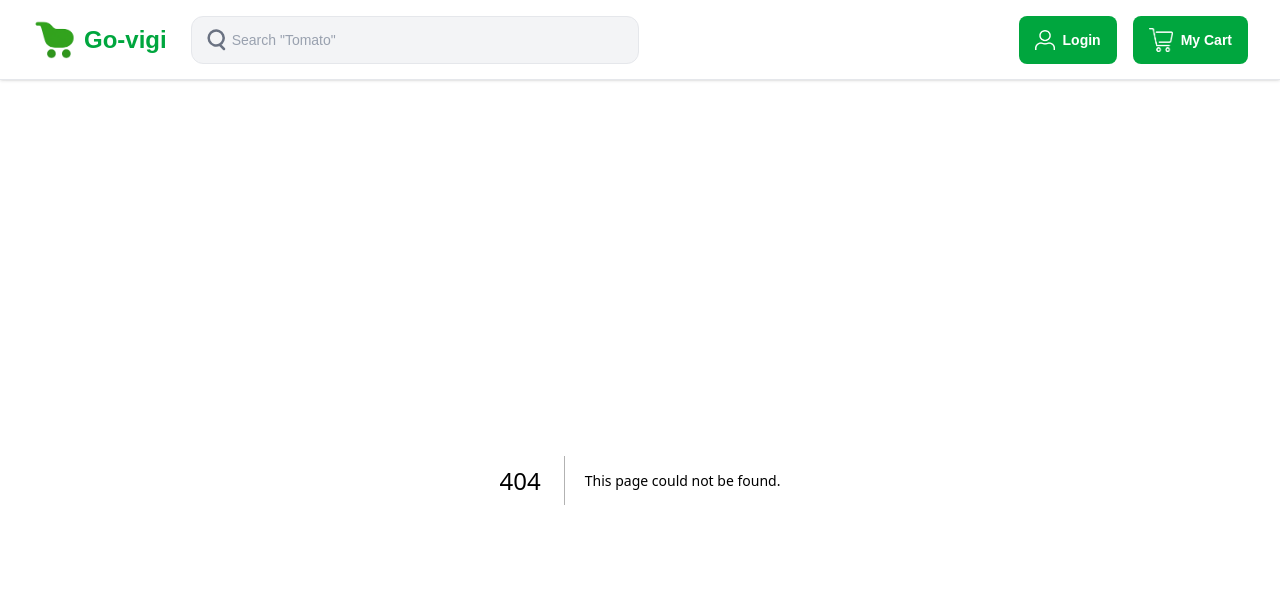
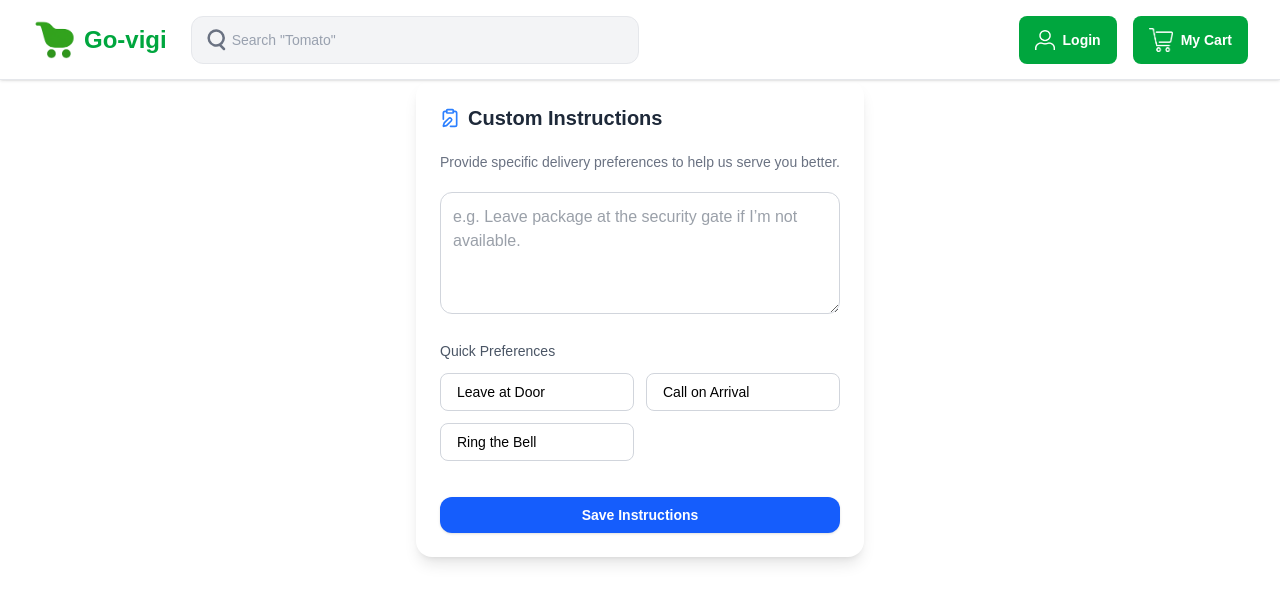
Before and after one commit to KantiboyinaAjay/Go-Vigi, a Next.js app: page /deliveryinstructions in a window 1280 px wide. Before the commit this address had no page. Shown: the top 602 px of the page. Built offline with nearby package versions, Linux system fonts and the light colour scheme.

Commit message:
today progress

```diff
--- a/app/components/Features.jsx
+++ b/app/components/Features.jsx
@@ -12,16 +12,20 @@ export default function Features() {
             <p className="text-sm text-gray-600">Set up daily or weekly delivery timings</p>
           </div>
         </Link>
+        <Link href='/deliveryinstructions'>
           <div className="text-center">
             <div className="text-green-600 text-3xl mb-2">📋</div>
             <h3 className="font-bold mb-1">Custom Instructions</h3>
             <p className="text-sm text-gray-600">Provide specific delivery preferences</p>
           </div>
+        </Link>
+        <Link href='/paymentoptions'>
           <div className="text-center">
             <div className="text-green-600 text-3xl mb-2">💸</div>
             <h3 className="font-bold mb-1">Payment Options</h3>
             <p className="text-sm text-gray-600">Pay via UPI, wallets, or bank transfer</p>
           </div>
+        </Link>
       </div>
     </section>
   );
--- /dev/null
+++ b/app/deliveryinstructions/page.jsx
@@ -0,0 +1,109 @@
+"use client";
+import React, { useState } from "react";
+import { ClipboardEdit, CheckCircle, Loader2 } from "lucide-react";
+
+export default function DeliveryInstructions() {
+  const [instructions, setInstructions] = useState("");
+  const [preferences, setPreferences] = useState({
+    door: false,
+    call: false,
+    ring: false,
+  });
+  const [isSaving, setIsSaving] = useState(false);
+  const [showSavedPopup, setShowSavedPopup] = useState(false);
+
+  const toggle = (key) =>
+    setPreferences({ ...preferences, [key]: !preferences[key] });
+
+  const handleSave = async () => {
+    setIsSaving(true);
+    setShowSavedPopup(false);
+
+    // Simulate API or local save delay
+    setTimeout(() => {
+      setIsSaving(false);
+      setShowSavedPopup(true);
+
+      // Auto-close popup after 4 seconds
+      setTimeout(() => {
+        setShowSavedPopup(false);
+      }, 4000);
+    }, 1000);
+  };
+
+  return (
+    <div className="max-w-md mx-auto bg-white p-6 rounded-2xl shadow-lg space-y-5 relative">
+      <h2 className="text-xl font-bold text-gray-800 flex items-center gap-2">
+        <ClipboardEdit className="w-5 h-5 text-blue-500" />
+        Custom Instructions
+      </h2>
+      <p className="text-sm text-gray-500">
+        Provide specific delivery preferences to help us serve you better.
+      </p>
+
+      <textarea
+        rows="4"
+        className="w-full border border-gray-300 rounded-xl p-3 text-gray-700 focus:outline-none focus:ring-2 focus:ring-blue-400"
+        placeholder="e.g. Leave package at the security gate if I’m not available."
+        value={instructions}
+        onChange={(e) => setInstructions(e.target.value)}
+      />
+
+      <div className="space-y-3">
+        <label className="block font-medium text-sm text-gray-600">
+          Quick Preferences
+        </label>
+        <div className="grid grid-cols-1 sm:grid-cols-2 gap-3">
+          {[
+            { key: "door", label: "Leave at Door" },
+            { key: "call", label: "Call on Arrival" },
+            { key: "ring", label: "Ring the Bell" },
+          ].map((item) => (
+            <button
+              key={item.key}
+              type="button"
+              onClick={() => toggle(item.key)}
+              className={`w-full border px-4 py-2 rounded-lg text-sm flex items-center gap-2 transition ${
+                preferences[item.key]
+                  ? "bg-blue-100 border-blue-500 text-blue-700"
+                  : "bg-white border-gray-300 hover:bg-gray-50"
+              }`}
+            >
+              {preferences[item.key] && (
+                <CheckCircle className="w-4 h-4 text-blue-500" />
+              )}
+              {item.label}
+            </button>
+          ))}
+        </div>
+      </div>
+
+      <div className="pt-4">
+        <button
+          onClick={handleSave}
+          disabled={isSaving}
+          className={`w-full flex items-center justify-center gap-2 ${
+            isSaving ? "bg-blue-400" : "bg-blue-600 hover:bg-blue-700"
+          } text-white py-2 px-4 rounded-xl text-sm font-semibold shadow`}
+        >
+          {isSaving ? (
+            <>
+              <Loader2 className="w-4 h-4 animate-spin" />
+              Saving...
+            </>
+          ) : (
+            "Save Instructions"
+          )}
+        </button>
+      </div>
+
+      {/* ✅ Floating Popup for Save Confirmation */}
+      {showSavedPopup && (
+        <div className="fixed top-4 right-4 bg-green-500 text-white px-4 py-2 rounded-lg shadow-lg flex items-center gap-2 transition-opacity duration-300 z-50">
+          <CheckCircle className="w-4 h-4" />
+          Instructions saved successfully!
+        </div>
+      )}
+    </div>
+  );
+}
--- a/app/flexibleschedule/page.jsx
+++ b/app/flexibleschedule/page.jsx
@@ -24,7 +24,7 @@ export default function FlexibleSchedule() {
   };
 
   return (
-    <div className="max-w-md mx-auto bg-white shadow-xl rounded-2xl p-6 space-y-5">
+    <div className="max-w-md my-5 mx-auto bg-white shadow-xl rounded-2xl p-6 space-y-5">
       <h2 className="text-2xl font-bold text-gray-800">Flexible Schedules</h2>
       <p className="text-gray-500">Set up daily or weekly delivery timings</p>
 
--- /dev/null
+++ b/app/paymentoptions/page.jsx
@@ -0,0 +1,188 @@
+"use client";
+import React, { useState, useEffect } from "react";
+import {
+  CheckCircle,
+  Banknote,
+  Wallet,
+  QrCode,
+  Loader2,
+  X,
+  Receipt,
+} from "lucide-react";
+
+export default function PaymentOptions() {
+  const [selected, setSelected] = useState(null);
+  const [details, setDetails] = useState({ upi: "", wallet: "", bank: "" });
+  const [isLoading, setIsLoading] = useState(false);
+  const [showPopup, setShowPopup] = useState(false);
+  const [receipt, setReceipt] = useState(null);
+
+  const options = [
+    {
+      id: "upi",
+      label: "UPI",
+      icon: <QrCode className="w-5 h-5 mr-2" />,
+      placeholder: "Enter UPI ID (e.g. name@bank)",
+    },
+    {
+      id: "wallet",
+      label: "Wallet",
+      icon: <Wallet className="w-5 h-5 mr-2" />,
+      placeholder: "Enter Wallet No. (e.g. Paytm, PhonePe)",
+    },
+    {
+      id: "bank",
+      label: "Bank Transfer",
+      icon: <Banknote className="w-5 h-5 mr-2" />,
+      placeholder: "Enter Bank Account No.",
+    },
+  ];
+
+  const handleSelect = (id) => {
+    setSelected(id);
+    setShowPopup(false);
+    setReceipt(null);
+  };
+
+  const generateFakeReceipt = () => {
+    const txnId = "TXN" + Math.floor(Math.random() * 10000000);
+    const now = new Date().toLocaleString();
+    const amount = 599; // static for now
+    return {
+      id: txnId,
+      time: now,
+      method: selected.toUpperCase(),
+      detail: details[selected],
+      amount,
+    };
+  };
+
+  const handleSubmit = () => {
+    if (!selected || !details[selected]) {
+      alert("Please select a payment method and enter the details.");
+      return;
+    }
+
+    setIsLoading(true);
+    setShowPopup(false);
+
+    setTimeout(() => {
+      setIsLoading(false);
+      setReceipt(generateFakeReceipt());
+      setShowPopup(true);
+    }, 2000);
+  };
+
+  useEffect(() => {
+    if (showPopup) {
+      const timer = setTimeout(() => {
+        setShowPopup(false);
+      }, 5000);
+      return () => clearTimeout(timer);
+    }
+  }, [showPopup]);
+
+  return (
+    <div className="relative max-w-md my-2 mx-auto bg-white p-6 rounded-2xl shadow-xl space-y-6">
+      <h2 className="text-2xl font-bold text-gray-800">Payment Options</h2>
+      <p className="text-gray-500">Pay via UPI, wallets, or bank transfer</p>
+
+      <div className="grid grid-cols-1 gap-4">
+        {options.map((option) => (
+          <div
+            key={option.id}
+            onClick={() => handleSelect(option.id)}
+            className={`flex items-center justify-between border px-4 py-3 rounded-xl cursor-pointer transition ${
+              selected === option.id
+                ? "border-blue-600 bg-blue-50"
+                : "border-gray-300 hover:bg-gray-50"
+            }`}
+          >
+            <div className="flex items-center">
+              {option.icon}
+              <span className="font-medium text-gray-800">{option.label}</span>
+            </div>
+            {selected === option.id && (
+              <CheckCircle className="w-5 h-5 text-blue-600" />
+            )}
+          </div>
+        ))}
+      </div>
+
+      {selected && (
+        <div className="space-y-2 pt-2">
+          <label className="text-sm text-gray-600">
+            {options.find((o) => o.id === selected)?.placeholder}
+          </label>
+          <input
+            type="text"
+            placeholder={
+              options.find((o) => o.id === selected)?.placeholder
+            }
+            value={details[selected]}
+            onChange={(e) =>
+              setDetails({ ...details, [selected]: e.target.value })
+            }
+            className="w-full border px-4 py-2 rounded-xl text-gray-800 border-gray-300 focus:outline-none focus:ring-2 focus:ring-blue-400"
+          />
+        </div>
+      )}
+
+      <div className="pt-4">
+        <button
+          disabled={isLoading}
+          onClick={handleSubmit}
+          className={`w-full flex items-center justify-center gap-2 cursor-pointer ${
+            isLoading ? "bg-blue-400" : "bg-blue-600 hover:bg-blue-700"
+          } text-white py-2 px-4 rounded-xl text-sm font-semibold shadow`}
+        >
+          {isLoading ? (
+            <>
+              <Loader2 className="animate-spin w-4 h-4" />
+              Processing...
+            </>
+          ) : (
+            "Proceed to Pay"
+          )}
+        </button>
+      </div>
+
+      {/* ✅ Tailwind-only popup with fake receipt */}
+      {showPopup && receipt && (
+        <div className="absolute top-4 right-4 w-72 bg-white border border-green-400 shadow-xl rounded-xl p-4 z-50 animate-slide-in space-y-2">
+          <div className="flex justify-between items-center">
+            <h3 className="text-green-600 font-semibold flex items-center gap-1">
+              <CheckCircle className="w-4 h-4" />
+              Payment Successful
+            </h3>
+            <button onClick={() => setShowPopup(false)}>
+              <X className="w-4 h-4 text-gray-500 hover:text-red-500" />
+            </button>
+          </div>
+          <div className="text-xs text-gray-600 border-t pt-2 space-y-1">
+            <div className="flex justify-between">
+              <span>Transaction ID:</span>
+              <span className="font-medium">{receipt.id}</span>
+            </div>
+            <div className="flex justify-between">
+              <span>Paid via:</span>
+              <span className="font-medium">{receipt.method}</span>
+            </div>
+            <div className="flex justify-between">
+              <span>To:</span>
+              <span className="font-medium truncate max-w-[120px] text-right">{receipt.detail}</span>
+            </div>
+            <div className="flex justify-between">
+              <span>Time:</span>
+              <span>{receipt.time}</span>
+            </div>
+            <div className="flex justify-between font-bold text-green-700 border-t pt-2">
+              <span>Amount:</span>
+              <span>₹{receipt.amount}</span>
+            </div>
+          </div>
+        </div>
+      )}
+    </div>
+  );
+}
--- a/package.json
+++ b/package.json
@@ -10,6 +10,7 @@
   },
   "dependencies": {
     "@headlessui/react": "^2.2.4",
+    "lucide-react": "^0.525.0",
     "next": "15.3.4",
     "react": "^19.0.0",
     "react-dom": "^19.0.0",
```
Also changed, not shown: 1 other file (tests, documents, lock files or other folders). Lines whose indentation alone changed are shown as unchanged.
